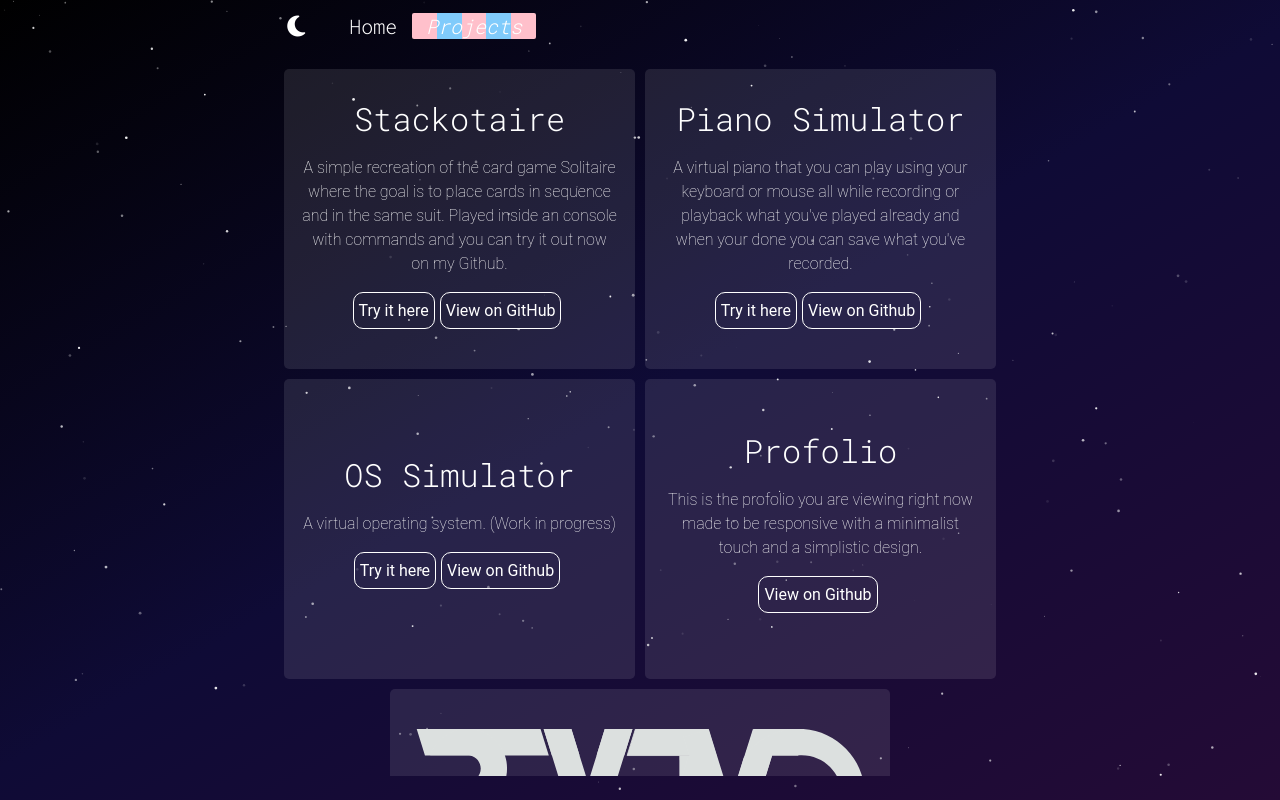
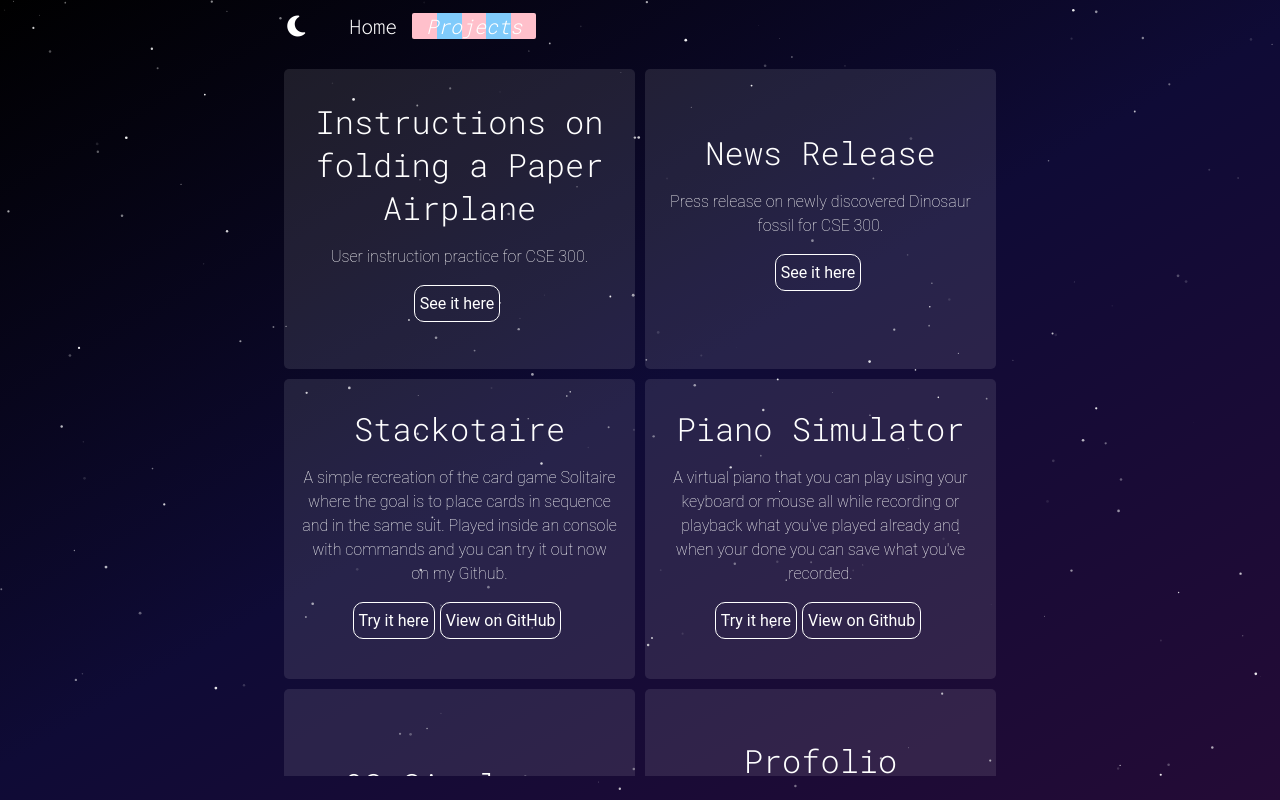
Before and after one commit to eatashoe/Personal-Portfolio, a website: page dist/projects.html in a window 1280 px wide. Drawn offline with Linux system fonts and the light colour scheme.

Commit message:
cse 300 edits

```diff
--- a/dist/projects.html
+++ b/dist/projects.html
@@ -47,6 +47,30 @@
             </ul>
         </nav>
         <div class="projectBox">
+            <div class="cards">
+                <div class="projects">
+                    <div class="card">
+                        <h3>
+                            Instructions on folding a Paper Airplane
+                        </h3>
+                        <p>User instruction practice for CSE 300.</p>
+                        <div class="projBtns">
+                            <a href="img/User%20instruction.pdf" target="_blank"><div class="try">See it here</div></a>
+                        </div>
+                    </div>
+                </div>
+                <div class="projects">
+                    <div class="card">
+                        <h3>
+                            News Release
+                        </h3>
+                        <p>Press release on newly discovered Dinosaur fossil for CSE 300.</p>
+                        <div class="projBtns">
+                            <a href="img/Press%20Releasee.pdf" target="_blank"><div class="try">See it here</div></a>
+                        </div>
+                    </div>
+                </div>
+            </div>
             <div class="cards">
                 <div class="projects">
                     <div class="card">
@@ -110,7 +134,7 @@
                         </h3>
                         <p> A logo that i made for fun.</p>
                         <div class="projBtns">
-                            <a href="img/Logo.svg" target="_blank"><div class="try">Check it Out</div></a>
+                            <a href="img/Logo.svg" target="_blank"><div class="try">See it Here</div></a>
                         </div>
                     </div>
                 </div>
```
Also changed, not shown: 2 other files.
